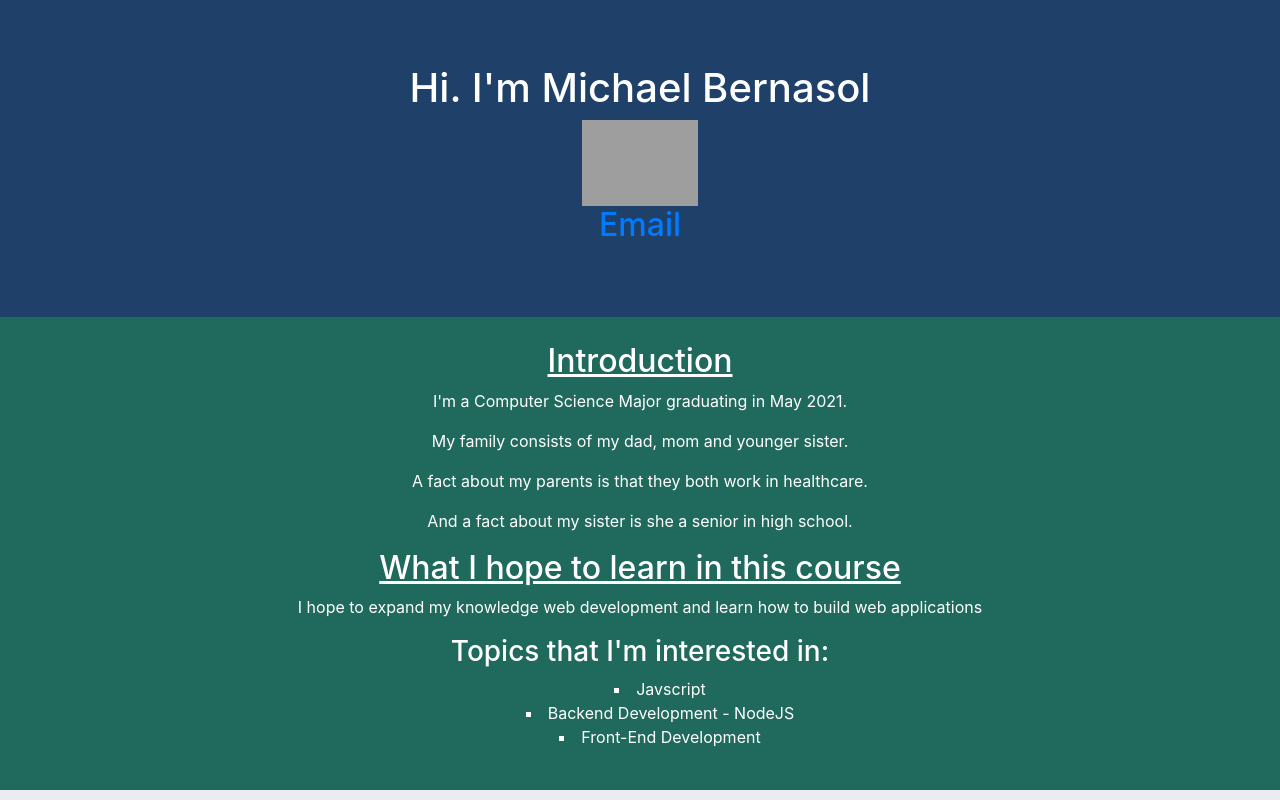
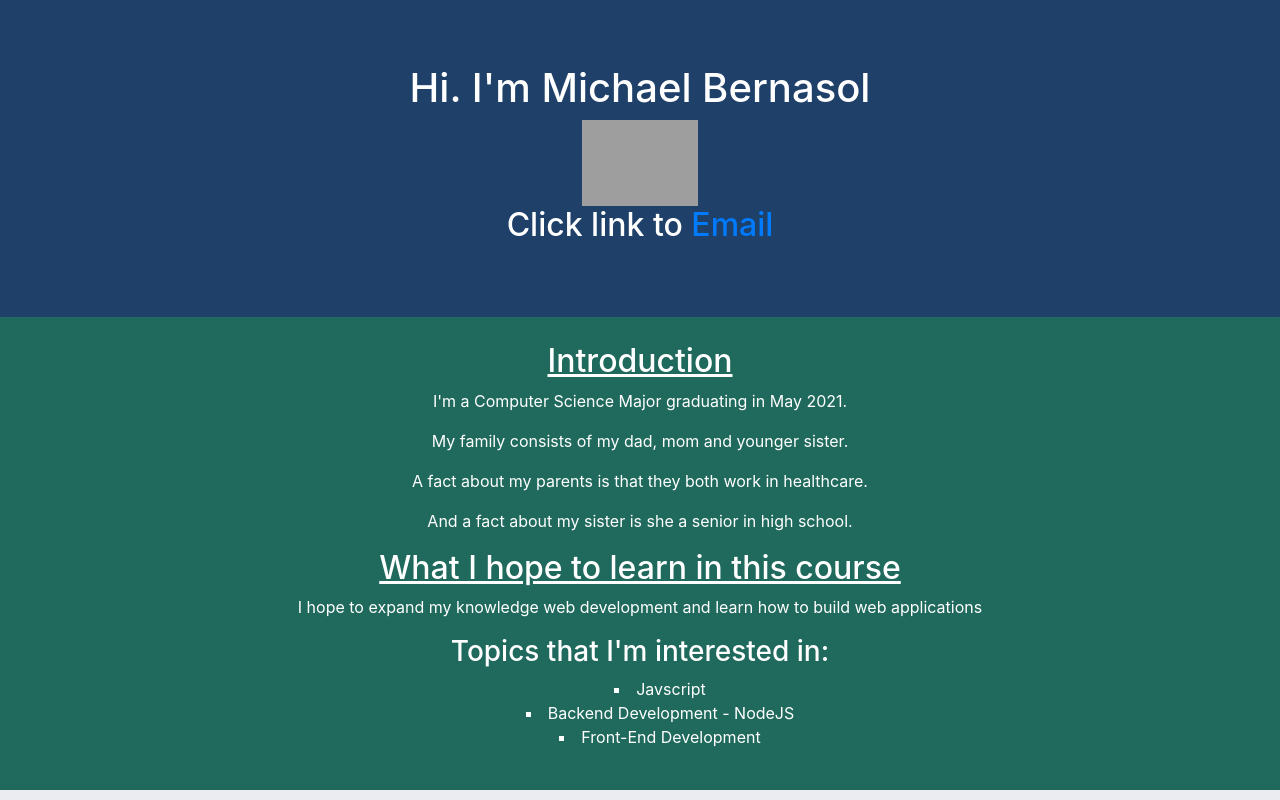
Before and after one commit to mfbernasol/cpsc-247, a plain HTML site: page about.html in a window 1280 px wide. Shown: the top 800 px of the page. Drawn offline with nearby package versions, Linux system fonts and the light colour scheme; grey boxes are pictures that could not be loaded.

Commit message:
add link

```diff
--- a/about.html
+++ b/about.html
@@ -9,7 +9,7 @@
     <div class="top">
         <h1>Hi. I'm Michael Bernasol</h1>
         <img class="me-img" src="images/me-crc.png" alt="">
-        <h2><a href="mailto:michaelfbernasol@lewisu.edu ">Email</a></h2>
+        <h2>Click link to <a href="mailto:michaelfbernasol@lewisu.edu ">Email</a></h2>
     </div>
     <div class="middle">
         <h2><u> Introduction</u> </h2>
```
